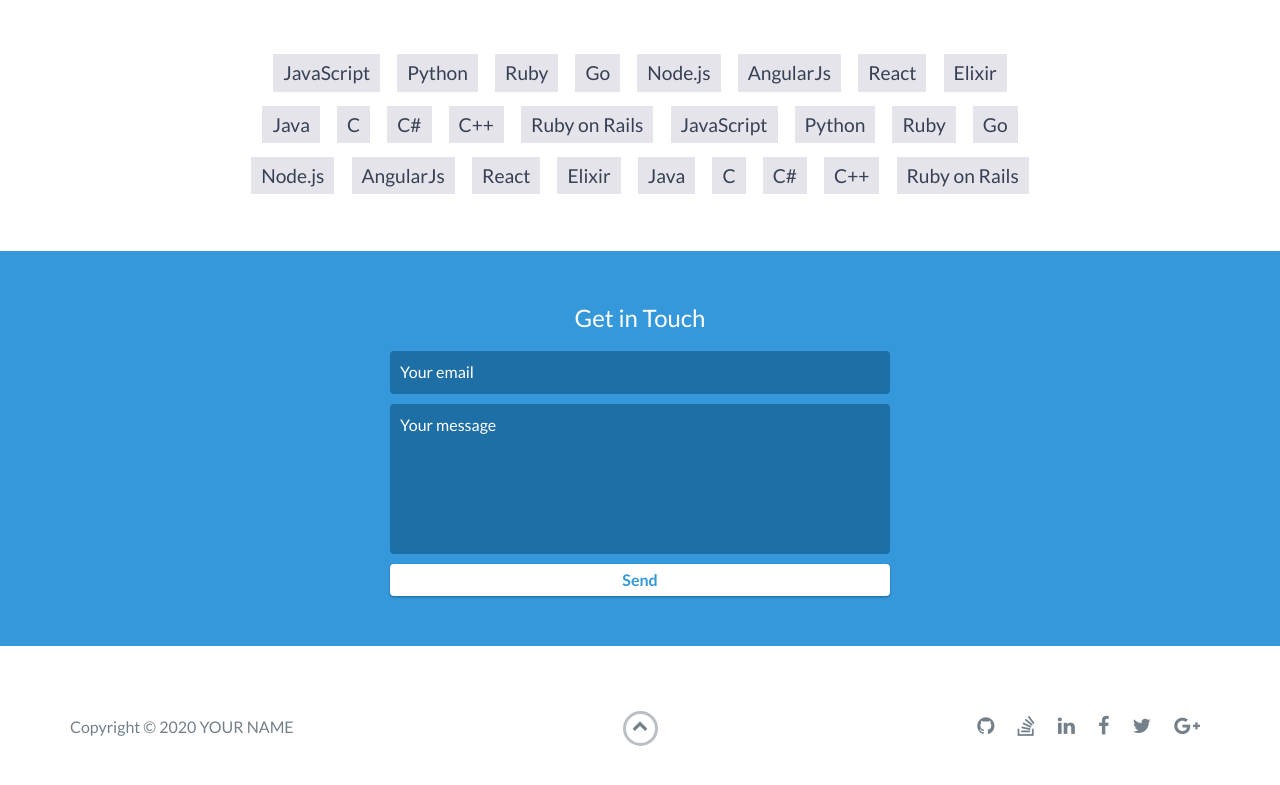
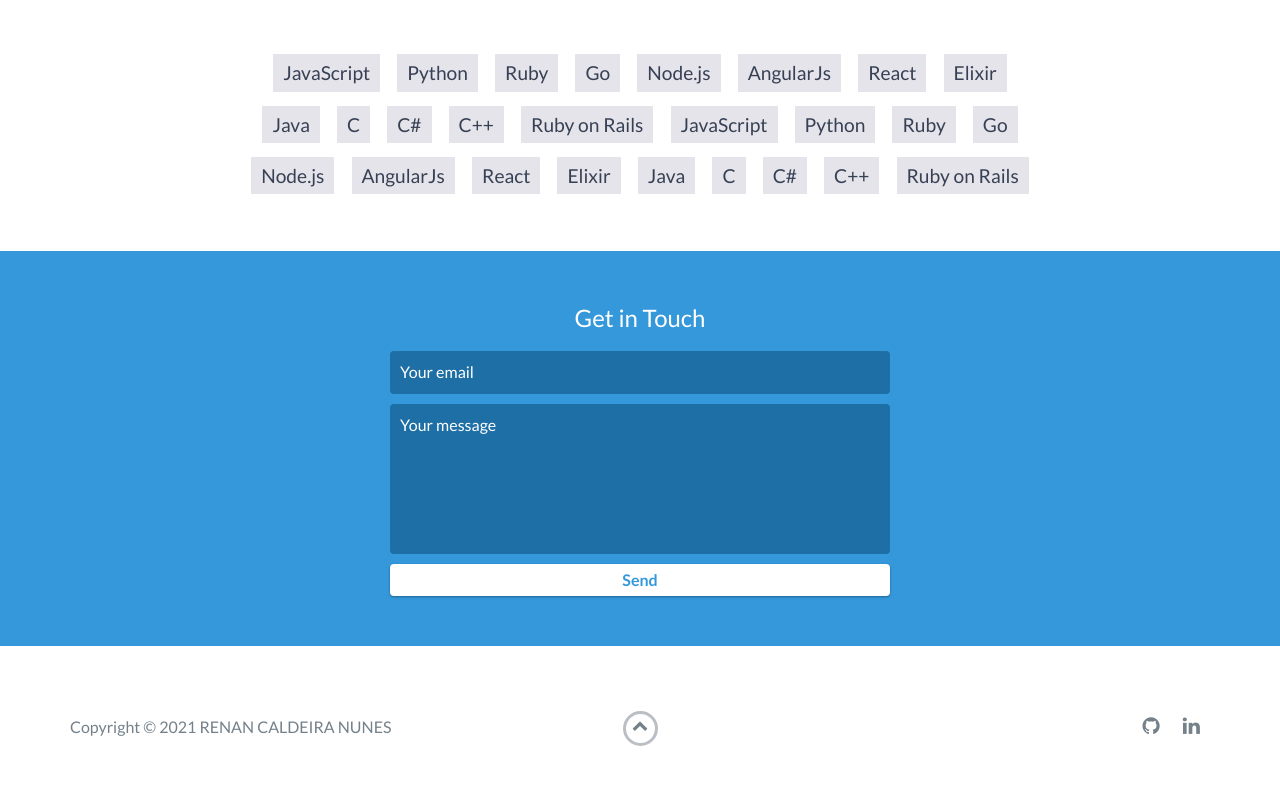
Before and after one commit to RenanCn/renancn.github.io, a website: page index.html in a window 1280 px wide. Shown: the part 3175-3960 px from the top of the page. Drawn offline with nearby package versions, Linux system fonts and the light colour scheme.

Commit message:
Update index.html

```diff
--- a/index.html
+++ b/index.html
@@ -136,7 +136,7 @@
             <span class="education-date">2014 - 2019</span>
             <h4>Sistemas de Informação</h4>
             <p>
-                <a href="https://www.monografias.ufop.br/handle/35400000/1712">Clique aqui para ver o meu TCC.</a>
+                -<a href="https://www.monografias.ufop.br/handle/35400000/1712">Trabalho de conclusão de curso.</a>
             </p>
         </div>
         <!-- End .education-block -->
@@ -235,7 +235,7 @@
             <div class="row">
                 <div class="col-sm-5 copyright">
                     <p>
-                        Copyright &copy; 2020 YOUR NAME
+                        Copyright &copy; 2021 RENAN CALDEIRA NUNES
                     </p>
                 </div>
                 <div class="col-sm-2 top">
@@ -246,22 +246,10 @@
                 <div class="col-sm-5 social">
                     <ul>
                         <li>
-                            <a href="https://github.com/" target="_blank"><i class="fa fa-github" aria-hidden="true"></i></a>
-                        </li>
-                        <li>
-                            <a href="https://stackoverflow.com/" target="_blank"><i class="fa fa-stack-overflow" aria-hidden="true"></i></a>
+                            <a href="https://github.com/renancn" target="_blank"><i class="fa fa-github" aria-hidden="true"></i></a>
                         </li>
                         <li>
                             <a href="https://linkedin.com/" target="_blank"><i class="fa fa-linkedin" aria-hidden="true"></i></a>
-                        </li>
-                        <li>
-                            <a href="https://www.facebook.com/" target="_blank"><i class="fa fa-facebook" aria-hidden="true"></i></a>
-                        </li>
-                        <li>
-                            <a href="https://twitter.com/" target="_blank"><i class="fa fa-twitter" aria-hidden="true"></i></a>
-                        </li>
-                        <li>
-                            <a href="https://plus.google.com/" target="_blank"><i class="fa fa-google-plus" aria-hidden="true"></i></a>
                         </li>
                     </ul>
                 </div>
```
